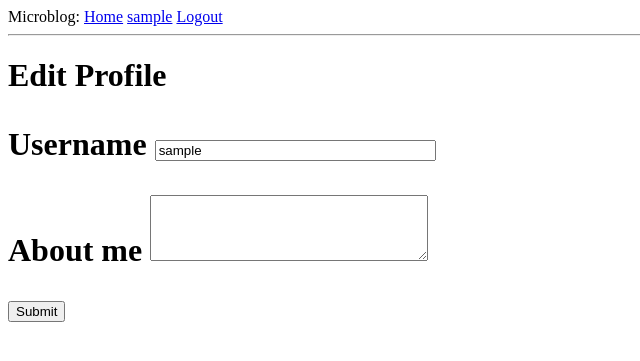
After one commit to agilephoenix/microblog, a Flask app: page /edit_profile in a window 1280 px wide. The commit adds this page. Shown: the top 361 px of the page, without its empty margins (0-640 px from the left). Run offline with Flask 2, Linux system fonts and the light colour scheme; the visitor is signed in with stand-in values (Sample User, id 1); data comes from the database, SQL or seed files in the repository; both versions use the stored data as it was after the commit.

Commit message:
added a profile avatars and edit profile page

```diff
--- a/app/forms.py
+++ b/app/forms.py
@@ -1,6 +1,8 @@
 from flask_wtf import FlaskForm
-from wtforms import BooleanField, PasswordField, StringField, SubmitField
-from wtforms.validators import DataRequired, Email, EqualTo, ValidationError
+from wtforms import (BooleanField, PasswordField, StringField, SubmitField,
+                     TextAreaField)
+from wtforms.validators import (DataRequired, Email, EqualTo, Length,
+                                ValidationError)
 
 from app.models import User
 
@@ -30,3 +32,9 @@ class RegistrationForm(FlaskForm):
         user = User.query.filter_by(email=email.data).first()
         if user is not None:
             raise ValidationError('Please Use a different email address')
+
+
+class EditProfile(FlaskForm):
+    username = StringField('Username', validators=[DataRequired()])
+    about_me = TextAreaField('About me', validators=[Length(min=0, max=140)])
+    submit = SubmitField('Submit')
--- a/app/models.py
+++ b/app/models.py
@@ -1,4 +1,5 @@
 from datetime import datetime
+from hashlib import md5
 
 from flask_login import UserMixin
 from werkzeug.security import check_password_hash, generate_password_hash
@@ -18,12 +19,18 @@ class User(UserMixin, db.Model):
     password_hash = db.Column(db.String(128))
     posts = db.relationship('Post', backref='author',
                             lazy='dynamic')  # post = class name
+    about_me = db.Column(db.String(140))
+    last_seen = db.Column(db.DateTime, default=datetime.utcnow)
 
     def set_password(self, password):
         self.password_hash = generate_password_hash(password)
 
     def check_password(self, password):
         return check_password_hash(self.password_hash, password)
+
+    def avatar(self, size):
+        digest = md5(self.email.lower().encode('utf-8')).hexdigest()
+        return 'https://gravatar.com/avatar/{}?d=retro&s={}'.format(digest, size)
 
     def __repr__(self):
         return '<User {}>'.format(self.username)
--- a/app/routes.py
+++ b/app/routes.py
@@ -1,10 +1,19 @@
+from datetime import datetime
+
 from flask import flash, redirect, render_template, request, url_for
 from flask_login import current_user, login_required, login_user, logout_user
 from werkzeug.urls import url_parse
 
 from app import app
-from app.forms import LoginForm, RegistrationForm
+from app.forms import EditProfile, LoginForm, RegistrationForm
 from app.models import User, db
+
+
+@app.before_request
+def before_request():
+    if current_user.is_authenticated:
+        current_user.last_seen = datetime.utcnow()
+        db.session.commit()
 
 
 @app.route('/')
@@ -83,3 +92,19 @@ def user(username):
              {'author': user, 'body': 'test post 2'}]
 
     return render_template('user.html', user=user, posts=posts)
+
+
+@app.route('/edit_profile', methods=['GET', 'POST'])
+def edit_profile():
+    form = EditProfile()
+    if form.validate_on_submit():
+        current_user.username = form.username.data
+        current_user.about_me = form.about_me.data
+        db.session.commit()
+        flash('your changes have been saved')
+        return redirect(url_for('edit_profile'))
+    elif request.method == 'GET':
+        form.username.data = current_user.username
+        form.about_me.data = current_user.about_me
+
+    return render_template('edit_profile.html', title='Edit Profile', form=form)
--- /dev/null
+++ b/app/templates/_post.html
@@ -0,0 +1,6 @@
+<table>
+    <tr valign="top">
+        <td><img src="{{ post.author.avatar(36) }}"></td>
+        <td>{{ post.author.username }} says:<br>{{ post.body }}</td>
+    </tr>
+</table>
--- /dev/null
+++ b/app/templates/edit_profile.html
@@ -0,0 +1,24 @@
+{% extends 'base.html' %}
+
+{% block content %}
+
+<h1> Edit Profile <h1>
+        <form action='' method='POST'>
+            {{ form.hidden_tag() }}
+            <p>
+                {{ form.username.label }}
+                {{ form.username(size=32) }}<br>
+                {% for error in form.username.errors %}
+                <span style="color:red">[{{error}}]</span>
+                {% endfor %}
+            </p>
+            <p>
+                {{ form.about_me.label }}
+                {{ form.about_me(cols=32,rows=4) }} <br>
+                {% for error in form.about_me.errors %}
+                <span style="color:red">{{ error }}</span>
+                {% endfor %}
+            </p>
+            <p>{{ form.submit() }}</p>
+        </form>
+        {% endblock %}
--- a/app/templates/login.html
+++ b/app/templates/login.html
@@ -1,4 +1,5 @@
-{% extends "base.html" %} {% block content %}
+{% extends "base.html" %}
+{% block content %}
 <h1>Sign In</h1>
 <form action="" method="post" novalidate>
     {{ form.hidden_tag() }}
--- a/config.py
+++ b/config.py
@@ -4,6 +4,7 @@ basedir = os.path.abspath(os.path.dirname(__file__))
 
 class Config(object):
     SECRET_KEY = os.environ.get('SECRET_KEY') or 'you-will-never-guess'
+    DEBUG = True
     SQLALCHEMY_DATABASE_URI = os.environ.get(
         'DATABASE_URL') or 'sqlite:///' + os.path.join(basedir, 'app.db')
     SQLALCHEMY_TRACK_MODIFICATIONS = False
```
Also changed, not shown: app/templates/user.html (+19 -7 lines), migrations/versions/b839130f1927_added_about_me_and_last_seen_in_user_.py (added, +30 -0 lines), app.db.
